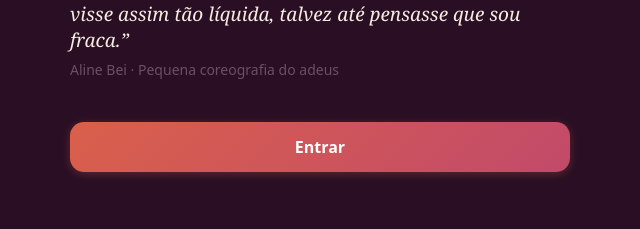
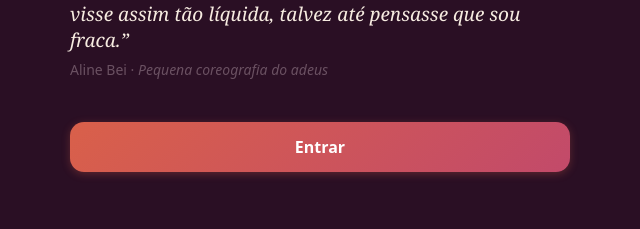
Before and after one commit to Wlissesdev/musa-app, a plain HTML site: page index.html in a window 1280 px wide. Shown: the part 462-691 px from the top of the page, 320-960 px from the left. Drawn offline with Linux system fonts and the light colour scheme.

Commit message:
Fix QT array with 21 literary quotes, proper UTF-8 encoding

```diff
--- a/index.html
+++ b/index.html
@@ -310,29 +310,29 @@ async function key(k){
  else if(pm=="conf"){if(b==fst){const s=[...crypto.getRandomValues(new Uint8Array(12))].join("");S.pin={s,h:await hx(b,s)};cl();ach(()=>{});toast("PIN ativado 🔒")}else{pm="new";sp("Não coincidiu","Crie o PIN novamente.");shk()}}}
 document.addEventListener("visibilitychange",()=>{if(document.hidden)hid=Date.now();else if(S.pin&&S.name&&pm!="unlock"&&Date.now()-hid>30000){pm="unlock";buf="";sp("Bem-vinda de volta","Digite seu PIN.")}});
 const QT=[
-["Quem é feliz faz os outros felizes também.","Lucy Maud Montgomery"],
-["Grandes palavras são necessárias para expressar grandes ideias.","Lucy Maud Montgomery"],
-["É muito bom ler sobre tristezas e imaginar-se vivendo-as heroicamente, mas não é tão agradável quando você realmente as vivencia, não é?","Lucy Maud Montgomery"],
-["Pela minha experiência, quase sempre é possível desfrutar das coisas se você se decidir firmemente a fazê-lo.","Lucy Maud Montgomery"],
-["Devemos lamentar nossos erros e aprender com eles, mas nunca carregá-los conosco para o futuro.","Lucy Maud Montgomery"],
-["A inocência não dura a vida inteira\nBrinque de ser sério\nE leve a sério a brincadeira","Rita Lee"],
-["Não é sobre o que você diz, é sobre o que você faz.","Rita Lee"],
-["Enquanto estou viva e\nCheia de graça,\nTalvez ainda faça\nUm monte de gente feliz!","Rita Lee"],
-["Imaginação é quando a inteligência se diverte.","Rita Lee"],
-["A vida tem isso\nNo fim tudo faz sentido\nEntão até mais\nNão adianta olhar pra trás.","Rita Lee"],
-["Quem já não se perguntou: sou um monstro ou isto é ser um ser humano?","Clarice Lispector · A hora da estrela"],
-["Olhou-se e levemente pensou: tão jovem e já com ferrugem","Clarice Lispector · A hora da estrela"],
-["Não sou feia, mas nunca ganhei os homens pela beleza, então o humor sempre foi meu trunfo, mesmo que às vezes descambasse para a autodepreciação","Paula Gicovate · Notas sobre a impermanência"],
-["gente apaixonada se apega a tão pouco, né?","Paula Gicovate · Notas sobre a impermanência"],
-["é ruim ser devolvido em algum lugar para dormir sozinho de madrugada, é ruim ser devolvido em qualquer lugar","Mariana Salomão Carrara · É sempre a hora da nossa morte amém"],
-["E quem salvará a mãe que deixa sua menina que não tem nem dois anos aos cuidados da vizinha triste, pessoas tristes não servem para olhar crianças","Mariana Salomão Carrara · É sempre a hora da nossa morte amém"],
-["Mas achava também que qualquer vida era um risco e o risco maior era o de não tentar viver.","Ana Davenga"],
-["A corda bamba do tempo, varal no qual estava estendida a vida, era frágil, podendo se romper a qualquer hora.","O cooper de Cida"],
-["E quando a dor vem encostar-se a nós, enquanto um olho chora, o outro espia o tempo procurando a solução.","Ayoluwa, a alegria do nosso povo"],
-["Se ao menos o medo me fizesse recuar, pelo contrário, avanço mais e mais na mesma proporção desse medo. É como se o medo fosse uma coragem ao contrário.","A gente combinamos de não morrer"],
-["até passou pela minha cabeça mudar de rumo aparecer na sala da Maria Antônia, contar tudo sobre o meu collant, meu náufrago, mas eu não queria que ela me visse assim tão líquida, talvez até pensasse que sou fraca.","Aline Bei · Pequena coreografia do adeus"]
+  ["Quem é feliz faz os outros felizes também.","Lucy Maud Montgomery",""],
+  ["Grandes palavras são necessárias para expressar grandes ideias.","Lucy Maud Montgomery",""],
+  ["É muito bom ler sobre tristezas e imaginar-se vivendo-as heroicamente, mas não é tão agradável quando você realmente as vivencia, não é?","Lucy Maud Montgomery",""],
+  ["Pela minha experiência, quase sempre é possível desfrutar das coisas se você se decidir firmemente a fazê-lo.","Lucy Maud Montgomery",""],
+  ["Devemos lamentar nossos erros e aprender com eles, mas nunca carregá-los conosco para o futuro.","Lucy Maud Montgomery",""],
+  ["A inocência não dura a vida inteira\nBrinque de ser sério\nE leve a sério a brincadeira","Rita Lee",""],
+  ["Não é sobre o que você diz, é sobre o que você faz.","Rita Lee",""],
+  ["Enquanto estou viva e\nCheia de graça,\nTalvez ainda faça\nUm monte de gente feliz!","Rita Lee",""],
+  ["Imaginação é quando a inteligência se diverte.","Rita Lee",""],
+  ["A vida tem isso\nNo fim tudo faz sentido\nEntão até mais\nNão adianta olhar pra trás.","Rita Lee",""],
+  ["Quem já não se perguntou: sou um monstro ou isto é ser um ser humano?","Clarice Lispector","A hora da estrela"],
+  ["Olhou-se e levemente pensou: tão jovem e já com ferrugem","Clarice Lispector","A hora da estrela"],
+  ["Não sou feia, mas nunca ganhei os homens pela beleza, então o humor sempre foi meu trunfo, mesmo que às vezes descambasse para a autodepreciação","Paula Gicovate","Notas sobre a impermanência"],
+  ["gente apaixonada se apega a tão pouco, né?","Paula Gicovate","Notas sobre a impermanência"],
+  ["é ruim ser devolvido em algum lugar para dormir sozinho de madrugada, é ruim ser devolvido em qualquer lugar","Mariana Salomão Carrara","É sempre a hora da nossa morte amém"],
+  ["E quem salvará a mãe que deixa sua menina que não tem nem dois anos aos cuidados da vizinha triste, pessoas tristes não servem para olhar crianças","Mariana Salomão Carrara","É sempre a hora da nossa morte amém"],
+  ["Mas achava também que qualquer vida era um risco e o risco maior era o de não tentar viver.","Ana Davenga",""],
+  ["A corda bamba do tempo, varal no qual estava estendida a vida, era frágil, podendo se romper a qualquer hora.","O cooper de Cida",""],
+  ["E quando a dor vem encostar-se a nós, enquanto um olho chora, o outro espia o tempo procurando a solução.","Ayoluwa","a alegria do nosso povo"],
+  ["Se ao menos o medo me fizesse recuar, pelo contrário, avanço mais e mais na mesma proporção desse medo. É como se o medo fosse uma coragem ao contrário.","A gente combinamos de não morrer",""],
+  ["até passou pela minha cabeça mudar de rumo aparecer na sala da Maria Antônia, contar tudo sobre o meu collant, meu náufrago, mas eu não queria que ela me visse assim tão líquida, talvez até pensasse que sou fraca.","Aline Bei","Pequena coreografia do adeus"]
 ];
-QS.push(...QT.map(q=>[q[0],[q[1],q[2]].filter(Boolean).join(" · ")]));
+QS.push(...QT.map(q=>[q[0],q[1]+(q[2]?" · "+q[2]:"")]));
 function splash(){const q=QT[Math.floor(Math.random()*QT.length)],e=$("#sp");
  e.innerHTML=`<div class="in2"><img class="lkimg" src="${IMG}" alt=""><h1 style="font-size:34px;margin-top:14px">MUSA</h1><p class="q">“${esc(q[0])}”</p><p class="mute">${esc(q[1])}${q[1]&&q[2]?" · ":""}${q[2]?"<i>"+esc(q[2])+"</i>":""}</p><button class="btn" style="margin-top:22px" onclick="enter()">Entrar</button></div><i class="pg"></i>`;
  e.className="on";splash.t=setTimeout(enter,7000)}
```
